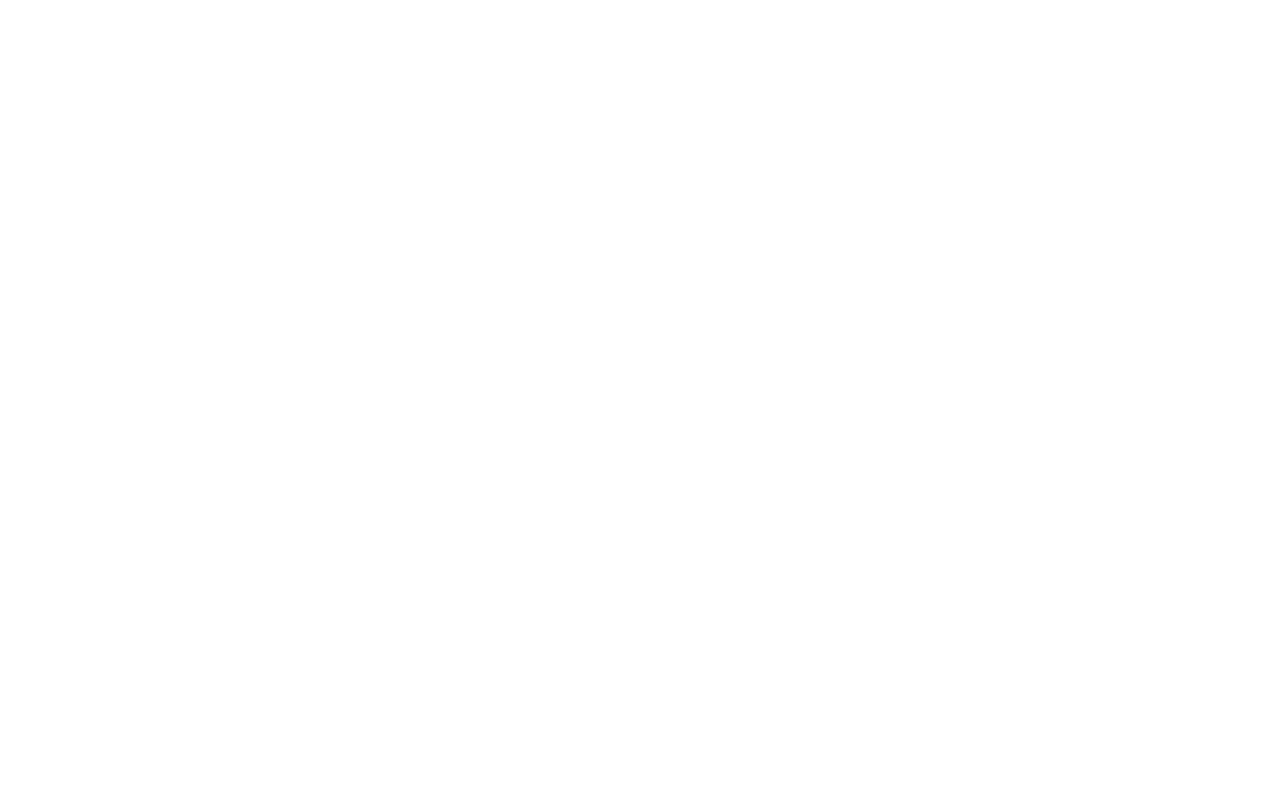
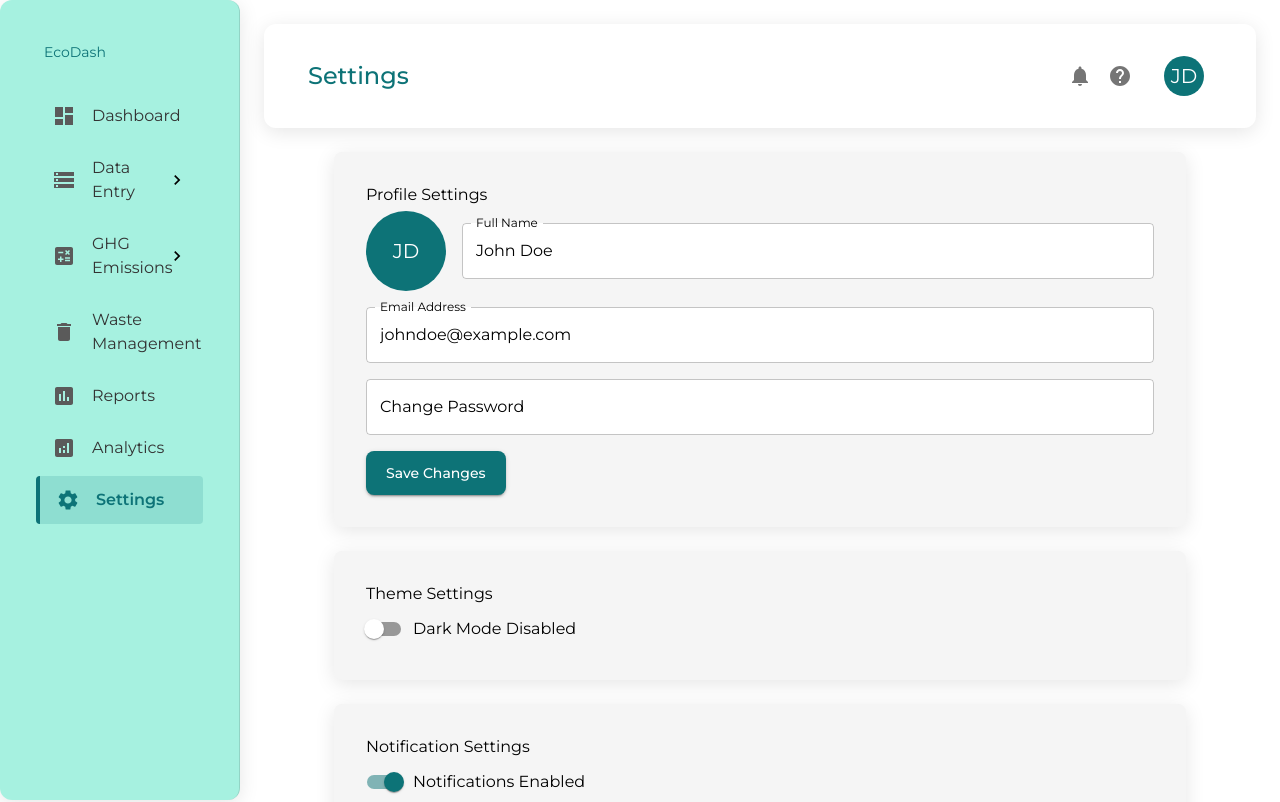
Before and after one commit to AbubakarMirza1/Kavish, a React (Create React App) app in the folder frontend/: page /settings in a window 1280 px wide. Before the commit this address had no page. Shown: the top 802 px of the page. Built offline with nearby package versions, Linux system fonts and the light colour scheme.

Commit message:
done frontend

```diff
--- a/frontend/src/App.js
+++ b/frontend/src/App.js
@@ -26,7 +26,7 @@
 import Scope1 from './screens/Emissions/Scope1Emissions';
 import Scope2 from './screens/Emissions/Scope2Emissions';
 import Scope3 from './screens/Emissions/Scope3Emissions';
-
+import Settings from './screens/settings';
 
 function App() {
   return (
@@ -57,6 +57,7 @@
         <Route path="/Scope1Emissions" element={<Scope1 />} />
         <Route path="/Scope2Emissions" element={<Scope2 />} />
         <Route path="/Scope3Emissions" element={<Scope3 />} />
+        <Route path="/settings" element={<Settings />} />
 
       </Routes>
     </Router>
--- a/frontend/src/screens/Reports.js
+++ b/frontend/src/screens/Reports.js
@@ -1,22 +1,16 @@
 import React, { useState } from 'react';
 import { useNavigate } from 'react-router-dom';
+import TopBar from '../Component/topbar.js'; // Import the Sidebar component
+
 import {
   Box,
-  AppBar,
-  Toolbar,
   Typography,
-  IconButton,
-  Avatar,
   Container,
   Grid,
   Paper,
   Button,
   TextField,
 } from '@mui/material';
-import {
-  Notifications as NotificationIcon,
-  HelpOutline as HelpIcon,
-} from '@mui/icons-material';
 import { DatePicker } from '@mui/x-date-pickers/DatePicker';
 import { LocalizationProvider } from '@mui/x-date-pickers/LocalizationProvider';
 import { AdapterDayjs } from '@mui/x-date-pickers/AdapterDayjs';
@@ -70,25 +64,10 @@
 
       {/* Main Content */}
       <Box component="main" sx={{ flexGrow: 1, p: 3, backgroundColor: '#f9f9f9' }}>
-        <AppBar position="static" color="transparent" elevation={0}>
-          <Toolbar>
-            <Typography variant="h5" sx={{ flexGrow: 1, color: '#0D7377' }}>
-              Reports
-            </Typography>
-            <IconButton onClick={handleDownloadReport} disabled={!reportData}>
-              <Typography variant="button" sx={{ color: '#0D7377', mr: 1 }}>
-                Download Report
-              </Typography>
-            </IconButton>
-            <IconButton>
-              <NotificationIcon />
-            </IconButton>
-            <IconButton>
-              <HelpIcon />
-            </IconButton>
-            <Avatar sx={{ ml: 2, bgcolor: '#0D7377' }}>JD</Avatar>
-          </Toolbar>
-        </AppBar>
+      <TopBar
+                title="Reports"
+                showDropdown={false}
+            />
 
         <Container maxWidth="xl" sx={{ mt: 4 }}>
           {/* Date Pickers */}
@@ -144,6 +123,13 @@
               </Box>
             </Paper>
           )}
+          <Button
+            variant="contained"
+            sx={{ bgcolor: '#0D7377', px: 4, mb: 4 }}
+            onClick={handleDownloadReport}
+          >
+            Download Report
+          </Button>
         </Container>
       </Box>
     </Box>
--- a/frontend/src/screens/analytics.js
+++ b/frontend/src/screens/analytics.js
@@ -1,7 +1,7 @@
 import React from 'react';
+import TopBar from '../Component/topbar.js'; // Import the Sidebar component
+
 import {
-  AppBar,
-  Toolbar,
   Typography,
   Box,
   Table,
@@ -11,15 +11,8 @@
   TableHead,
   TableRow,
   Paper,
-  IconButton,
-  Avatar,
   Container
 } from '@mui/material';
-import {
-  HelpOutline as HelpIcon,
-  Notifications as NotificationsIcon,
-  AccountCircle as ProfileIcon
-} from '@mui/icons-material';
 import { useNavigate } from 'react-router-dom';
 import Sidebar from '../Component/sidebar.js'; // Import the Sidebar component
 
@@ -43,23 +36,10 @@
 
           {/* Main Content */}
           <Box component="main" sx={{ flexGrow: 1, p: 3, backgroundColor: '#f9f9f9' }}>
-            <AppBar position="fixed" color="transparent" elevation={0} sx={{ zIndex: (theme) => theme.zIndex.drawer + 1 }}>
-              <Toolbar>
-                <Typography variant="h6" sx={{ flexGrow: 1, color: '#0D7377' }}>
-                  {/* Analytics */}
-                </Typography>
-                <IconButton color="inherit">
-                  <NotificationsIcon />
-                </IconButton>
-                <IconButton color="inherit">
-                  <HelpIcon />
-                </IconButton>
-                <IconButton color="inherit">
-                  <ProfileIcon />
-                </IconButton>
-                <Avatar sx={{ ml: 2, bgcolor: '#0D7377' }}>JD</Avatar>
-              </Toolbar>
-            </AppBar>
+          <TopBar
+                title="Analytics"
+                showDropdown={false}
+            />
 
             <Container sx={{ mt: 10 }}>
               <Typography variant="h4" gutterBottom>
--- /dev/null
+++ b/frontend/src/screens/settings.js
@@ -0,0 +1,90 @@
+import React, { useState } from "react";
+import {
+    Box,
+    Typography,
+    Container,
+    TextField,
+    Button,
+    Switch,
+    FormControlLabel,
+    Divider,
+    Paper,
+    Avatar,
+} from "@mui/material";
+import Sidebar from "../Component/sidebar.js";
+import TopBar from "../Component/topbar.js";
+
+const SettingsPage = () => {
+    const [darkMode, setDarkMode] = useState(false);
+    const [notifications, setNotifications] = useState(true);
+
+    const handleDarkModeToggle = () => {
+        setDarkMode(!darkMode);
+    };
+
+    const handleNotificationsToggle = () => {
+        setNotifications(!notifications);
+    };
+
+    return (
+        <Box sx={{ display: "flex" }}>
+            <Sidebar />
+            <Box component="main" sx={{ flexGrow: 1, p: 3 }}>
+                <TopBar title="Settings" showDropdown={false} />
+                <Container maxWidth="md">
+                    <Paper sx={{ p: 4, mt: 3, borderRadius: 2 }}>
+                        <Typography variant="h5" gutterBottom>
+                            Profile Settings
+                        </Typography>
+                        <Box sx={{ display: "flex", alignItems: "center", gap: 2 }}>
+                            <Avatar sx={{ width: 80, height: 80, bgcolor: "#0D7377" }}>JD</Avatar>
+                            <TextField label="Full Name" fullWidth defaultValue="John Doe" />
+                        </Box>
+                        <TextField
+                            label="Email Address"
+                            fullWidth
+                            sx={{ mt: 2 }}
+                            defaultValue="johndoe@example.com"
+                        />
+                        <TextField
+                            label="Change Password"
+                            type="password"
+                            fullWidth
+                            sx={{ mt: 2 }}
+                        />
+                        <Button variant="contained" sx={{ mt: 2 }}>Save Changes</Button>
+                    </Paper>
+
+                    <Paper sx={{ p: 4, mt: 3, borderRadius: 2 }}>
+                        <Typography variant="h5" gutterBottom>
+                            Theme Settings
+                        </Typography>
+                        <FormControlLabel
+                            control={<Switch checked={darkMode} onChange={handleDarkModeToggle} />}
+                            label={darkMode ? "Dark Mode Enabled" : "Dark Mode Disabled"}
+                        />
+                    </Paper>
+
+                    <Paper sx={{ p: 4, mt: 3, borderRadius: 2 }}>
+                        <Typography variant="h5" gutterBottom>
+                            Notification Settings
+                        </Typography>
+                        <FormControlLabel
+                            control={<Switch checked={notifications} onChange={handleNotificationsToggle} />}
+                            label={notifications ? "Notifications Enabled" : "Notifications Disabled"}
+                        />
+                    </Paper>
+
+                    <Paper sx={{ p: 4, mt: 3, borderRadius: 2 }}>
+                        <Typography variant="h5" gutterBottom>
+                            Data & Privacy
+                        </Typography>
+                        <Button variant="outlined" color="error">Clear Stored Data</Button>
+                    </Paper>
+                </Container>
+            </Box>
+        </Box>
+    );
+};
+
+export default SettingsPage;
```
Also changed, not shown: frontend/src/screens/WasteManagement.js (+1 -22 lines).
